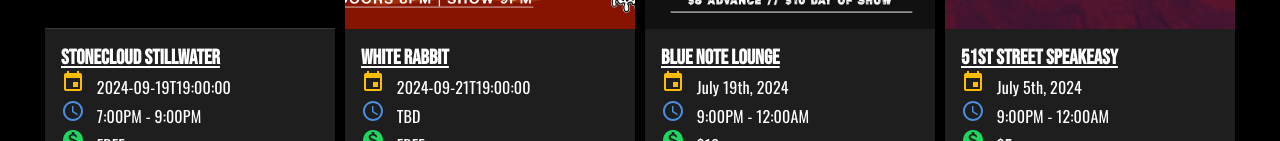
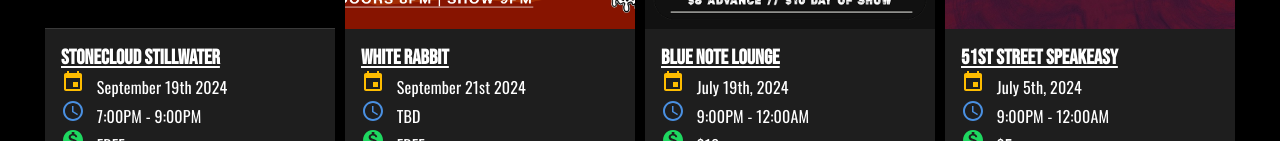
Before and after one commit to ajSeadler/band-website, a React (Vite) app: page /shows in a window 1280 px wide. Shown: the part 811-952 px from the top of the page. Built offline with nearby package versions, Linux system fonts and the light colour scheme; a web font is replaced by a local one.

Commit message:
update dats format

```diff
--- a/src/components/showinfo.js
+++ b/src/components/showinfo.js
@@ -19,8 +19,8 @@
   {
 
     title: "Stonecloud Stillwater",
-    date: "2024-09-19T19:00:00",
-    date2:"September 19th 2024",
+    date2: "2024-09-19T19:00:00",
+    date:"September 19th 2024",
     time: "7:00PM - 9:00PM",
     price: "FREE",
     image: "/pics/stonecloud.jpeg",
@@ -31,8 +31,8 @@
   {
 
     title: "White Rabbit",
-    date: "2024-09-21T19:00:00",
-    date2:"September 21st 2024", // ISO 8601 format
+    date2: "2024-09-21T19:00:00",
+    date:"September 21st 2024", // ISO 8601 format
     time: "TBD",
     price: "FREE",
     image: "/pics/whiteRabiitShow.png",
```
